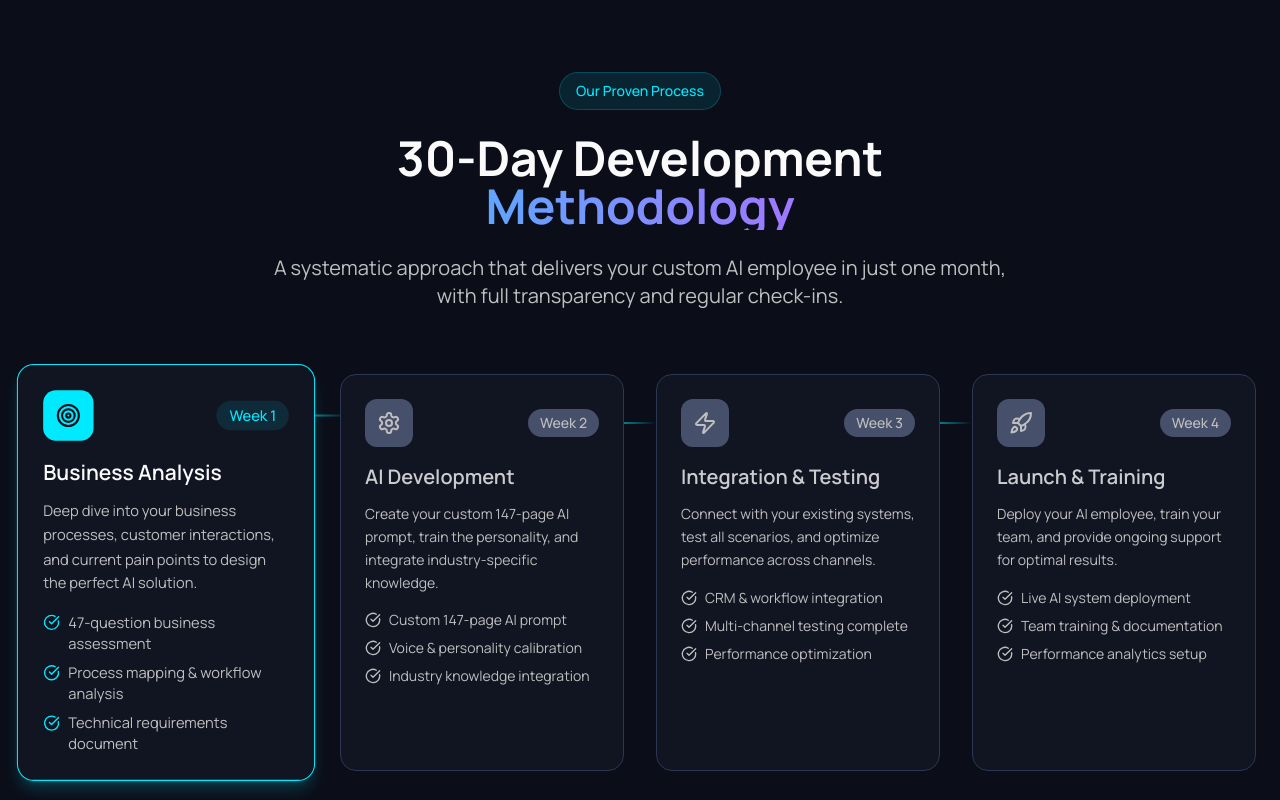
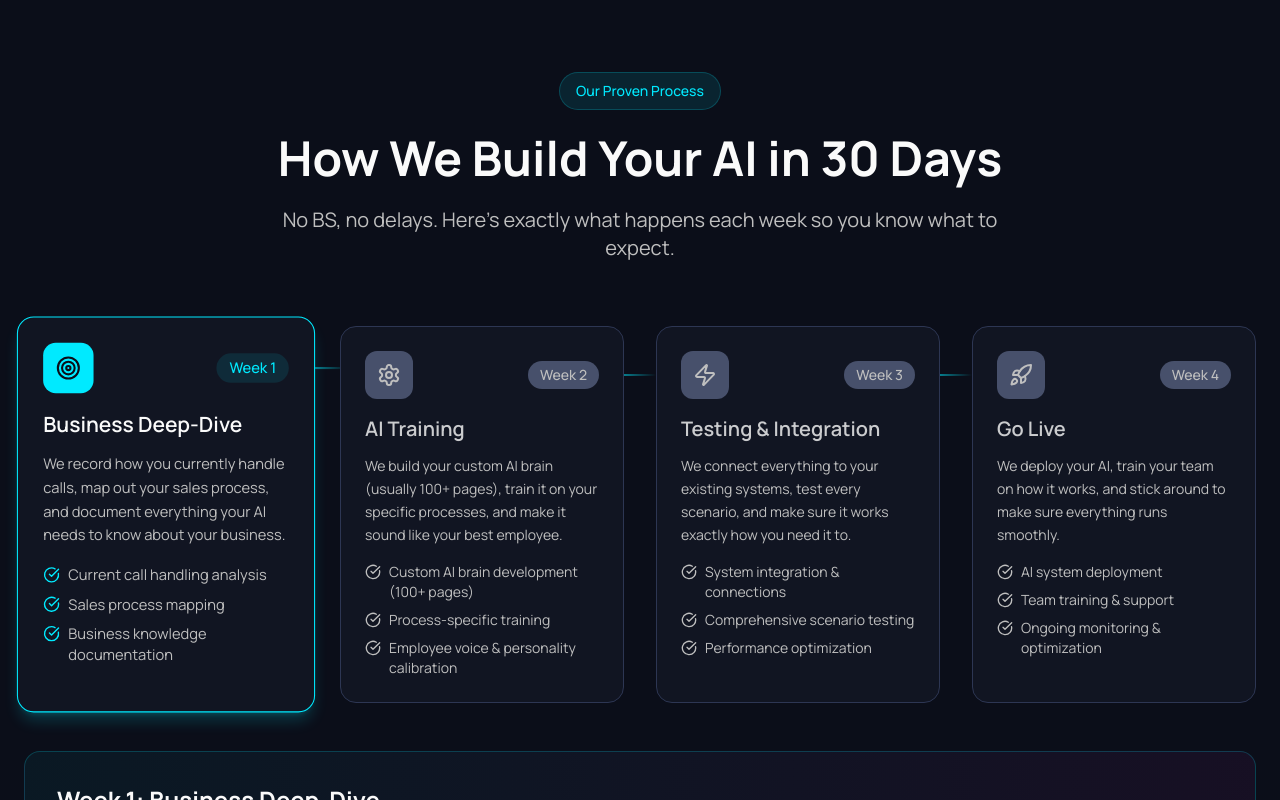
Before and after one commit to hannan680/Rev-Post-Booking, a React (Vite) app: page / in a window 1280 px wide. Shown: the part 2780-3580 px from the top of the page. Built offline with nearby package versions, Linux system fonts and the light colour scheme.

Commit message:
Update process overview
Update the process overview section with a new headline, subtext, and week-by-week content.

```diff
--- a/src/components/ProcessOverview.tsx
+++ b/src/components/ProcessOverview.tsx
@@ -24,50 +24,50 @@ interface ProcessStep {
 const processSteps: ProcessStep[] = [
   {
     number: 1,
-    title: "Business Analysis",
-    description: "Deep dive into your business processes, customer interactions, and current pain points to design the perfect AI solution.",
+    title: "Business Deep-Dive",
+    description: "We record how you currently handle calls, map out your sales process, and document everything your AI needs to know about your business.",
     icon: Target,
     duration: "Week 1",
     keyOutputs: [
-      "47-question business assessment",
-      "Process mapping & workflow analysis",
-      "Technical requirements document"
+      "Current call handling analysis",
+      "Sales process mapping",
+      "Business knowledge documentation"
     ]
   },
   {
     number: 2,
-    title: "AI Development",
-    description: "Create your custom 147-page AI prompt, train the personality, and integrate industry-specific knowledge.",
+    title: "AI Training",
+    description: "We build your custom AI brain (usually 100+ pages), train it on your specific processes, and make it sound like your best employee.",
     icon: Settings,
     duration: "Week 2",
     keyOutputs: [
-      "Custom 147-page AI prompt",
-      "Voice & personality calibration",
-      "Industry knowledge integration"
+      "Custom AI brain development (100+ pages)",
+      "Process-specific training",
+      "Employee voice & personality calibration"
     ]
   },
   {
     number: 3,
-    title: "Integration & Testing",
-    description: "Connect with your existing systems, test all scenarios, and optimize performance across channels.",
+    title: "Testing & Integration",
+    description: "We connect everything to your existing systems, test every scenario, and make sure it works exactly how you need it to.",
     icon: Zap,
     duration: "Week 3",
     keyOutputs: [
-      "CRM & workflow integration",
-      "Multi-channel testing complete",
+      "System integration & connections",
+      "Comprehensive scenario testing",
       "Performance optimization"
     ]
   },
   {
     number: 4,
-    title: "Launch & Training",
-    description: "Deploy your AI employee, train your team, and provide ongoing support for optimal results.",
+    title: "Go Live",
+    description: "We deploy your AI, train your team on how it works, and stick around to make sure everything runs smoothly.",
     icon: Rocket,
     duration: "Week 4",
     keyOutputs: [
-      "Live AI system deployment",
-      "Team training & documentation",
-      "Performance analytics setup"
+      "AI system deployment",
+      "Team training & support",
+      "Ongoing monitoring & optimization"
     ]
   }
 ];
@@ -83,14 +83,10 @@ const ProcessOverview = () => {
             Our Proven Process
           </div>
           <h2 className="text-3xl md:text-5xl font-bold text-foreground mb-6">
-            30-Day Development
-            <span className="block bg-gradient-to-r from-primary to-accent bg-clip-text text-transparent">
-              Methodology
-            </span>
+            How We Build Your AI in 30 Days
           </h2>
           <p className="text-xl text-muted-foreground max-w-3xl mx-auto">
-            A systematic approach that delivers your custom AI employee in just one month,
-            with full transparency and regular check-ins.
+            No BS, no delays. Here&apos;s exactly what happens each week so you know what to expect.
           </p>
         </div>
 
```
